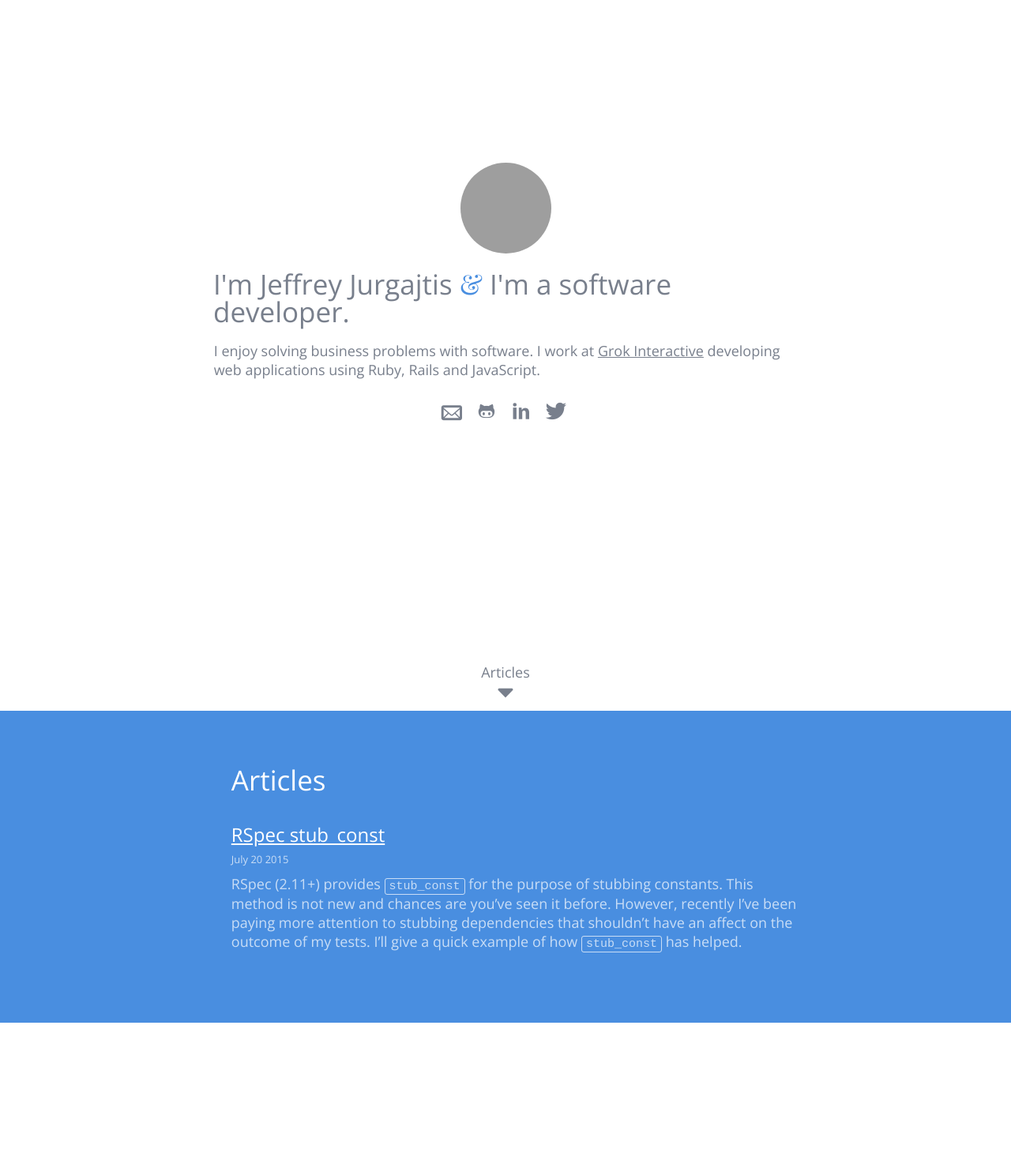
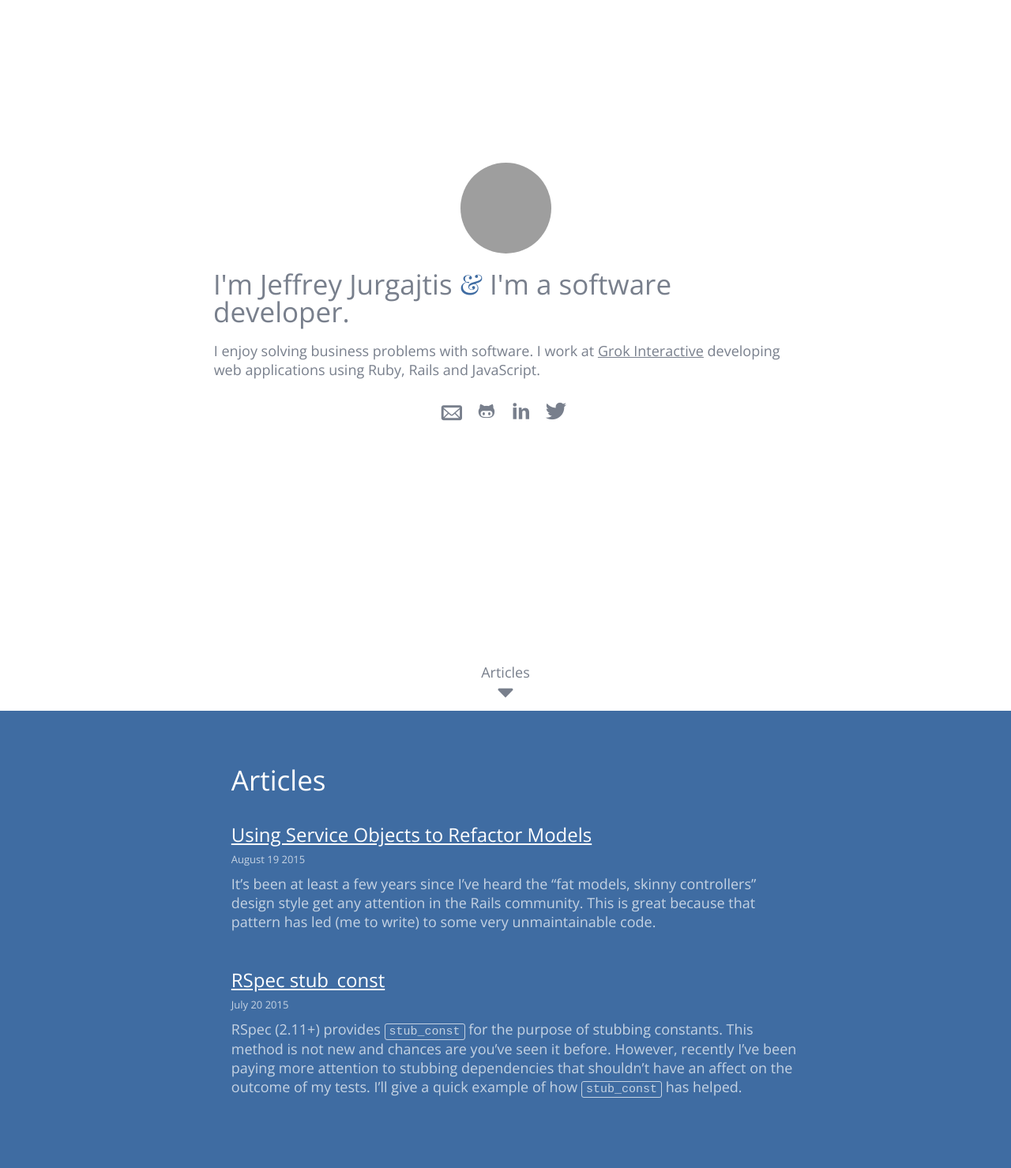
Before and after one commit to jeffreyjurgajtis/jeffreyjurgajtis.github.io, a Jekyll site: the page built from index.html, in a window 1280 px wide. Shown: the whole page at 79% size. Built offline with Jekyll 4.4.1, drawn with Linux system fonts in a browser that asks for light colours; nearby versions of some CDN libraries; before the commit the page ends 1295 px from its top, so only the background shows below that; some of the changed lines change nothing that is shown; grey boxes are pictures that could not be loaded.

Commit message:
Add service objects post

```diff
--- /dev/null
+++ b/_posts/2015-08-06-using-service-objects-to-refactor-models.markdown
@@ -0,0 +1,162 @@
+---
+layout: post
+title:  "Using Service Objects to Refactor Models"
+date:   2015-08-19 21:11:09
+author: "Jeffrey Jurgajtis"
+---
+
+It's been at least a few years since I've heard the "fat models, skinny
+controllers" design style get any attention in the Rails community. This is
+great because that pattern has led (me to write) to some very unmaintainable
+code.
+
+Since then, I've been exploring solutions to keep behavior, presentation, and
+anything else not related to modeling objects out of models. In Rails terms, a
+model is a class that inherits from `ActiveRecord::Base`. The responsibility of
+these classes are to provide structure for the data in a system. One way that
+I've been working to keep models inline with the [Single Responsiblity
+Principle](https://en.wikipedia.org/wiki/Single_responsibility_principle)
+(SRP) is through the use of service objects.
+
+### Sevice Object Definition
+
+A service object encapsulates business logic and is responsible for performing
+a single process in the application.
+
+As an example of a process, lets say I had an application that integrated with
+a payment processing service for subscription management. In the process of
+canceling a subscription, two things would need to happen:
+
+* 1). An API request to the payment processor to cancel the subscription.
+* 2). An update to the local subscription record to set the `canceled_at` date.
+
+Following the "fat model" pattern, this code would end up in
+`models/subscription.rb` and result in something like this:
+
+{% highlight ruby %}
+class Subscription < ActiveRecord::Base
+  belongs_to :user
+
+  ...
+
+  def cancel
+    PaymentGateway.cancel_subscription!(
+      subscription_id: payment_gateway_id,
+      customer_id: user.payment_gateway_id
+    )
+    update(canceled_at: Time.zone.now)
+  end
+end
+{% endhighlight %}
+
+Knowing how to cancel a subscription in the payment processing service falls
+outside the scope of a subscription's purpose. Moving this code to a service
+will result in a clean and organized solution.
+
+### Service Object Charateristics
+
+Before moving the subscription cancellation code to a service object, I'll cover
+a few guidelines that I've found work well for building and maintaining service
+objects.
+
+**One responsibility per service.** As mentioned earlier, service objects
+encapsulate a _single_ process. This goes along with maintaining SRP and the
+reason we're moving code to a service object in the first place. I've found
+that making a service responsible for multiple processes usually results in
+conditionals or `nil` values, which in turn results in less maintainable code.
+
+**Instance methods, not class methods.** I try to avoid class methods in general
+as I find they are less susceptible to change and lead to non object-oriented
+results. Building a service as an object allows for code to be extracted to
+methods, implementation details to be hidden via private methods, and objects
+passed in to be accessible via instance variables.
+
+### Subscription Cancellation Service
+
+I'll name the service class `CancelSubscription` and add it to the
+`app/services` directory.
+
+In the original subscription model `cancel` method, the subscription's user
+association (`belongs_to :user`) was used to get the user's
+`payment_gateway_id`. If the subscription and user associations ever change, I
+want the subscription cancellation service to be unaffected, so I'll pass in the
+user. In addition, there will be no need for the subscription and user to be
+publicly accessible, so I'll make the getters private.
+
+{% highlight ruby %}
+class CancelSubscription
+  def initialize(subscription:, user:)
+    @subscription = subscription
+    @user         = user
+  ene
+
+  def process
+  end
+
+  private
+
+  attr_reader :subscription, :user
+end
+{% endhighlight %}
+
+Result objects provide a flexible way for representing the outcome of a service
+object process. For example, if an exception is raised by the `PaymentGateway`
+API adapter, I'll preserve the error via the result object.
+
+Here's the completed service:
+
+{% highlight ruby %}
+class CancelSubscription
+  Result = Struct.new(:success?, :error_message)
+
+  def initialize(subscription:, user:)
+    @subscription = subscription
+    @user         = user
+  end
+
+  def process
+    payment_gateway_cancel!
+    subscription.update!(canceled_at: Time.zone.now)
+    Result.new(true)
+  rescue => e
+    Result.new(false, e.message)
+  end
+
+  private
+
+  def payment_gateway_cancel!
+    PaymentGateway.cancel_subscription!(
+      subscription_id: subscription.payment_gateway_id,
+      customer_id: user.payment_gateway_id
+    )
+  end
+
+  attr_reader :subscription, :user
+end
+{% endhighlight %}
+
+Here is a look at the `CancelSubscription` being used in a controller:
+
+{% highlight ruby %}
+# controllers/subscription_cancellations_controller.rb
+
+  def create
+    cancellation_result = CancelSubscription.new(
+      subscription: @subscription,
+      user: current_user
+    ).process
+
+    if cancellation_result.success?
+      redirect_to root_url
+    else
+      flash[:error] = result.error_message
+      render :new
+    end
+  end
+{% endhighlight %}
+
+### Conclusion
+
+I've found that service objects are a great alternative to cluttering models
+with business logic and provide a meaningful way of representing the important
+processes of an application.
--- a/_sass/_toast.scss
+++ b/_sass/_toast.scss
@@ -2,11 +2,13 @@
 	$VARIABLES
 \*-----------------------------------*/
 
-$blue: #498EE0;
+$blue: #3F6CA2;
 $grey: #787f8c;
 $light-grey: #ECECEC;
+$dark-grey: #505050;
 $green: #5cc1af;
 $white: #FFF;
+$black: #000;
 $soft-white: rgba(255, 255, 255, 0.7);
 $primary: $blue;
 
@@ -147,7 +149,7 @@ body, html {
 	$TYPE
 \*-----------------------------------*/
 
-@import url(http://fonts.googleapis.com/css?family=Open+Sans:300);
+@import url(http://fonts.googleapis.com/css?family=Open+Sans:300,600);
 @import url(http://fonts.googleapis.com/css?family=Playfair+Display);
 
 p, ul, ol, hr, table, form, pre, h1, h2, h3 {
@@ -189,6 +191,21 @@ a {
   &:hover {
     color: $primary;
   }
+}
+
+ul, ol {
+  margin-left: 0;
+  padding-left: 0;
+
+  li {
+    font-size: 18px;
+    color: $dark-grey;
+    line-height: 30px;
+  }
+}
+
+strong {
+  font-weight: 600;
 }
 
 @media only screen and (max-width: 767px) {
@@ -318,14 +335,20 @@ div#post {
     border-bottom: 1px solid $light-grey;
   }
 
+  h1, h2, h3, h4, p {
+    padding-left: 0;
+  }
+
   h1.post-title {
     color: $primary;
-    padding-left: 0;
+  }
+
+  h2, h3 {
+    color: $black;
   }
 
   p.post-meta {
     font-size: 15px;
-    padding-left: 0;
   }
 
   article.post-content {
@@ -333,8 +356,7 @@ div#post {
 
     p {
       padding-right: 0;
-      padding-left: 0;
-      color: #505050;
+      color: $dark-grey;
       line-height: 30px;
       font-size: 18px;
     }
```
